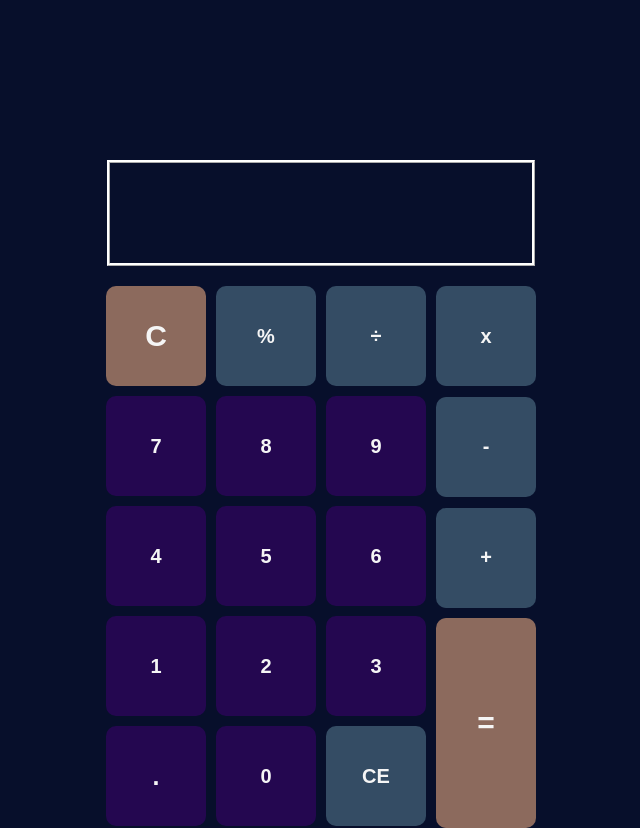
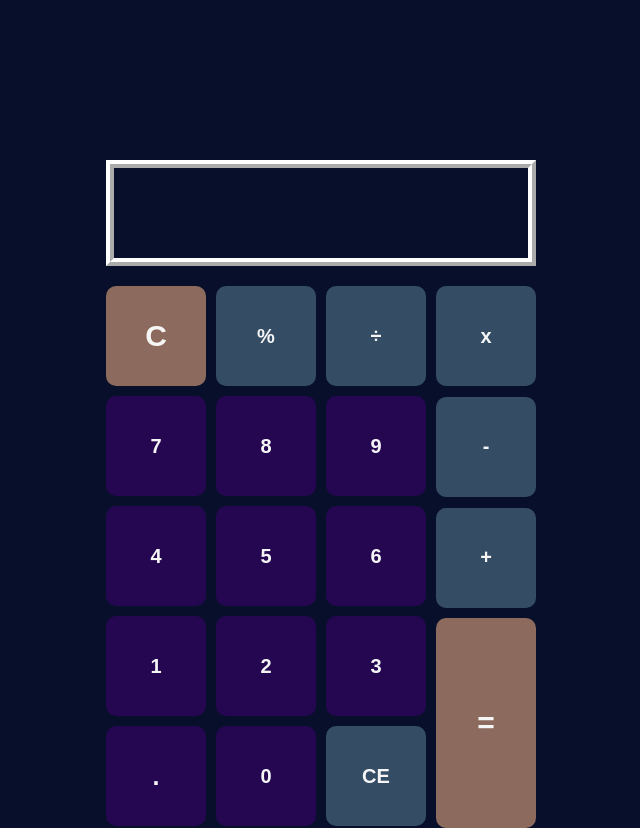
Before and after one commit to JohnDevHelix/odinCalculator, a plain HTML site: page index.html in a window 1280 px wide. Shown: the whole page, without its empty margins (319-959 px from the left). Drawn offline with Linux system fonts and the light colour scheme.

Commit message:
Removed first and second num, and operator paddingBottom

```diff
--- a/styles.css
+++ b/styles.css
@@ -15,10 +15,10 @@ body {
   display: flex;
   justify-content: flex-end;
   align-items: flex-end;
-  border: 3px white ridge;
+  border: 8px white ridge;
   flex-direction: column;
-  height: 100px;
-  width: 422px;
+  height: 90px;
+  width: 414px;
 }
 
 .main-container {
@@ -82,7 +82,6 @@ body {
 .second-num,
 .operator {
   padding-right: 10px;
-  padding-bottom: 6px;
   color: white;
 }
 
@@ -113,6 +112,6 @@ body {
 }
 
 .buttons {
-    border: none;
-    font-size: 20px;
+  border: none;
+  font-size: 20px;
 }
```
